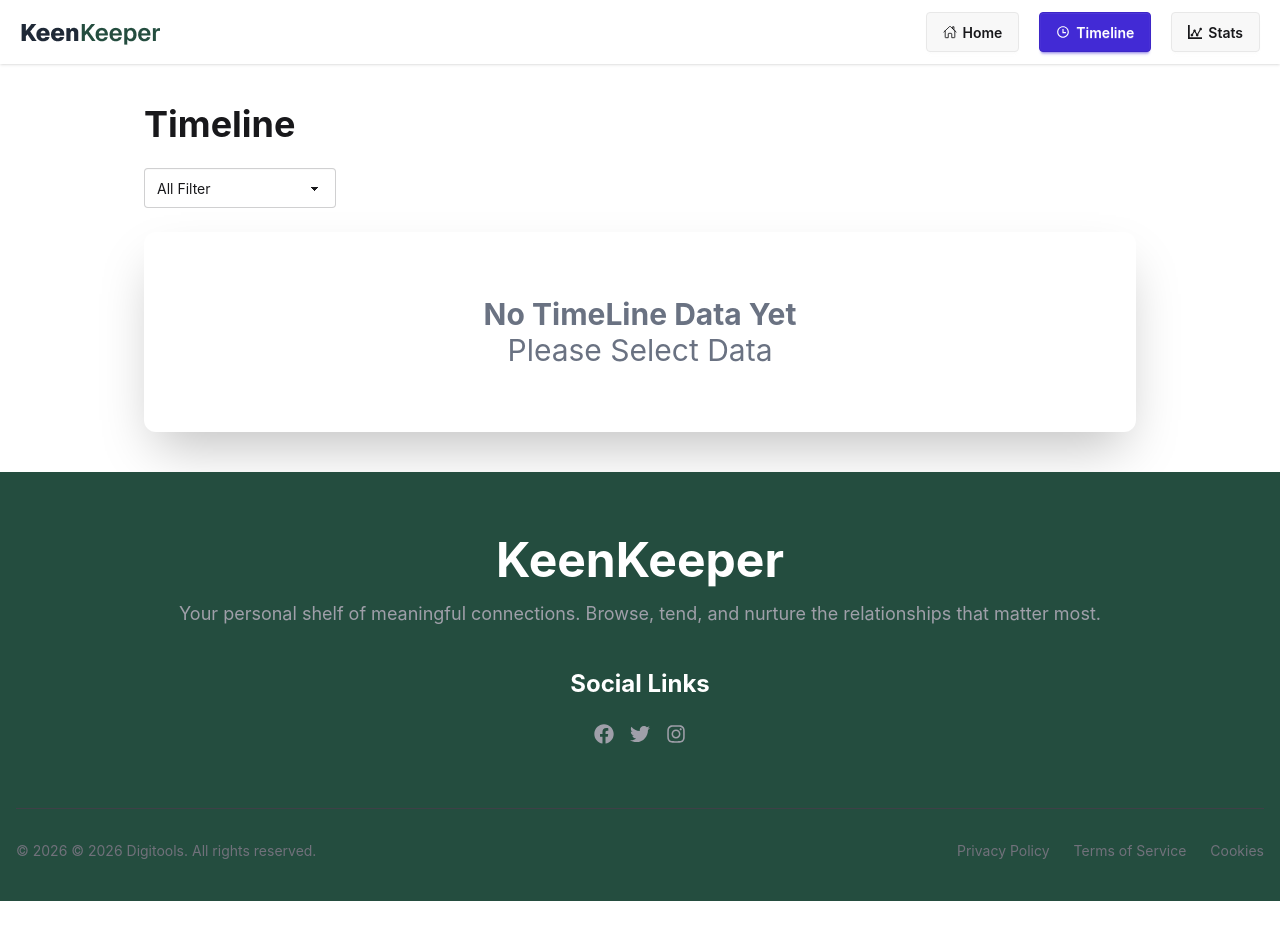
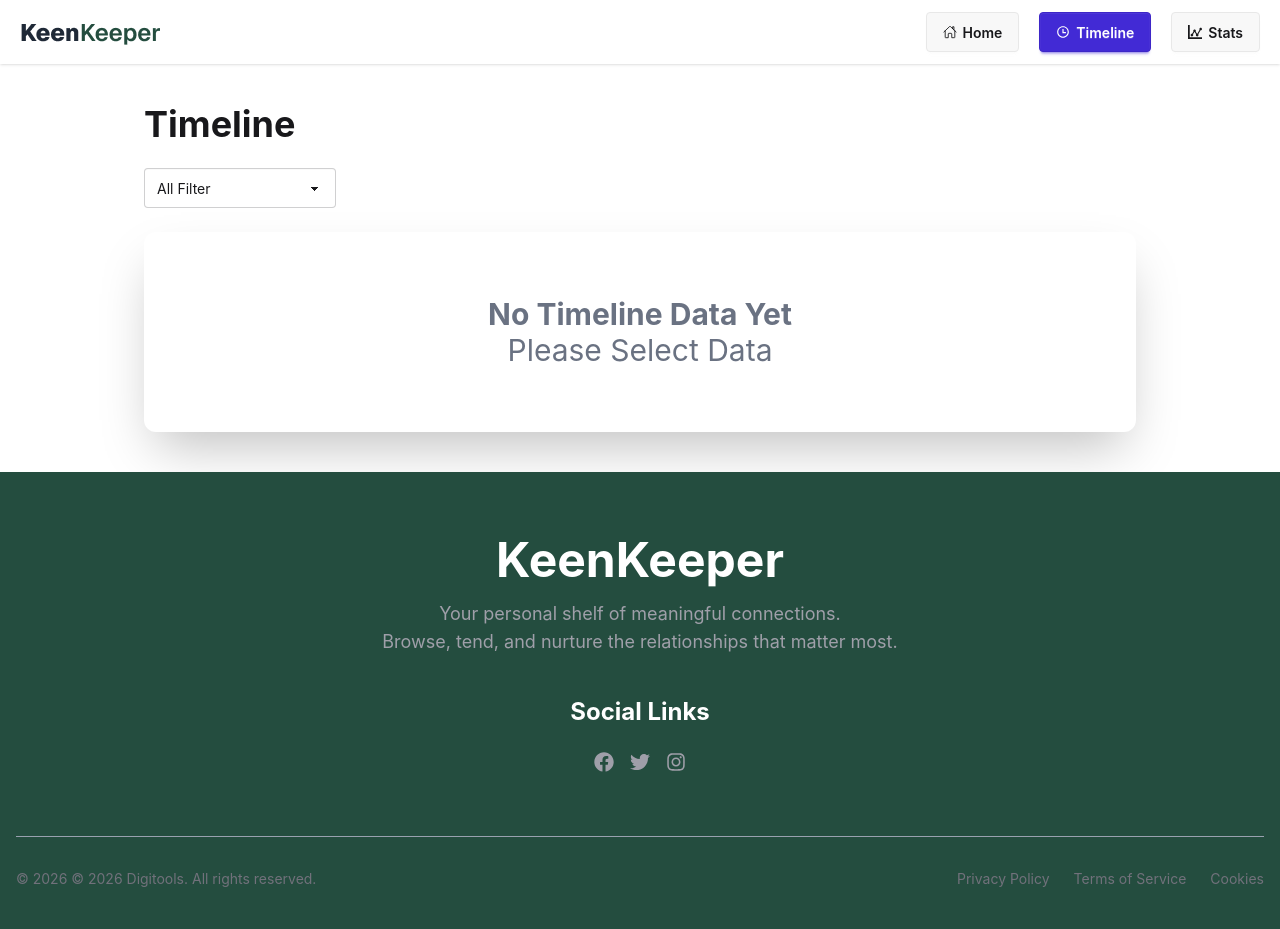
Before and after one commit to mahmudulhasan-1988/Assignment-7-React-Next.JS-Projects, a React (Vite) app: page /TimeLine in a window 1280 px wide. Before the commit the page ends 901 px from the top, so only its background shows below. Built offline with nearby package versions, Linux system fonts and the light colour scheme.

Commit message:
third Updated

```diff
--- a/src/components/TimeLine/TimeLine.jsx
+++ b/src/components/TimeLine/TimeLine.jsx
@@ -14,7 +14,7 @@ const TimeLine = () => {
   const handleDelete = (id) => {
     const updated = timeLineData.filter(item => item.id !== id);
     setTimelineData(updated);
-    toast.warning(`${filteredData.name} Time Line Data is Delete!`);
+    toast.warning(`Timeline Data is Delete!`);
   };
 
   // Filter Logic
@@ -50,7 +50,7 @@ const TimeLine = () => {
       {filteredData.length === 0 ? (
         <div className="shadow-2xl p-6 rounded-xl text-center flex flex-col items-center mb-10">
           <p className=" text-center text-gray-500 text-3xl py-10">
-          <span className="font-bold">No TimeLine Data Yet</span> <br />Please Select Data
+          <span className="font-bold">No Timeline Data Yet</span> <br />Please Select Data
         </p>
 
         </div>
--- a/src/components/shared/Footer.jsx
+++ b/src/components/shared/Footer.jsx
@@ -1,4 +1,4 @@
-import { FaFacebook, FaInstagram, FaLinkedin, FaTwitter } from "react-icons/fa";
+import { FaFacebook, FaInstagram, FaTwitter } from "react-icons/fa";
 
 const Footer = () => {
   return (
@@ -13,7 +13,7 @@ const Footer = () => {
             </div>
 
             <p className=" text-center text-zinc-400 text-lg mt-4">
-              Your personal shelf of meaningful connections. Browse, tend, and nurture the relationships that matter most.
+              Your personal shelf of meaningful connections. <br /> Browse, tend, and nurture the relationships that matter most.
             </p>
 
           </div>
@@ -38,7 +38,7 @@ const Footer = () => {
           </div>
         </div>
 
-        <div className="mt-16 pt-8 border-t border-zinc-700 flex flex-col md:flex-row items-center justify-between gap-4 text-sm text-zinc-500">
+        <div className="mt-16 pt-8 border-t border-gray-400 flex flex-col md:flex-row items-center justify-between gap-4 text-sm text-zinc-500">
           <div>© {new Date().getFullYear()} © 2026 Digitools. All rights reserved.</div>
 
           <div className="flex gap-6">
--- a/src/pages/apps/Apps.jsx
+++ /dev/null
@@ -1,11 +0,0 @@
-import React from 'react';
-
-const Apps = () => {
-    return (
-        <div>
-            Apps
-        </div>
-    );
-};
-
-export default Apps;
--- a/src/router/Routers.jsx
+++ b/src/router/Routers.jsx
@@ -1,13 +1,12 @@
 import { createBrowserRouter } from "react-router";
 import RootLayout from "../layout/RootLayout";
 import Homepage from "../pages/homepages/Homepage";
-import Apps from "../pages/apps/Apps";
 import AllFriends from "../pages/AllFriendsList/AllFriends";
 import FriendsDetails from "../pages/FriendDetails/FriendsDetails";
 import TimeLine from "../components/TimeLine/TimeLine";
 import StatsDashBoard from "../pages/StatsDashBoard/StatsDashBoard";
 import NotFoundPage from "../pages/NotFoundPage/NotFoundPage";
-import TimeLineContext from "../context/TimeLineContext";
+
 
 export const router = createBrowserRouter([
   {
```
